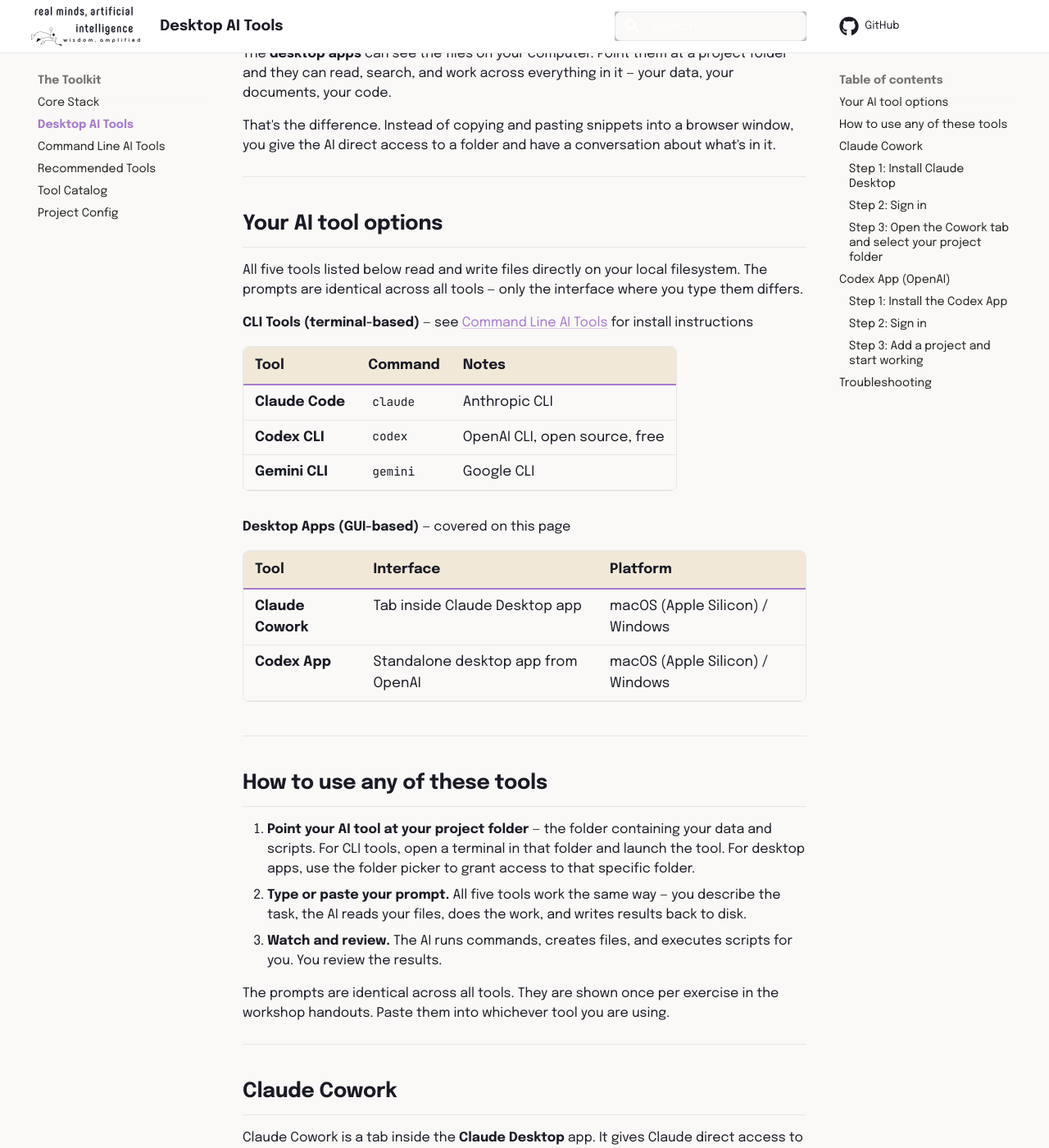
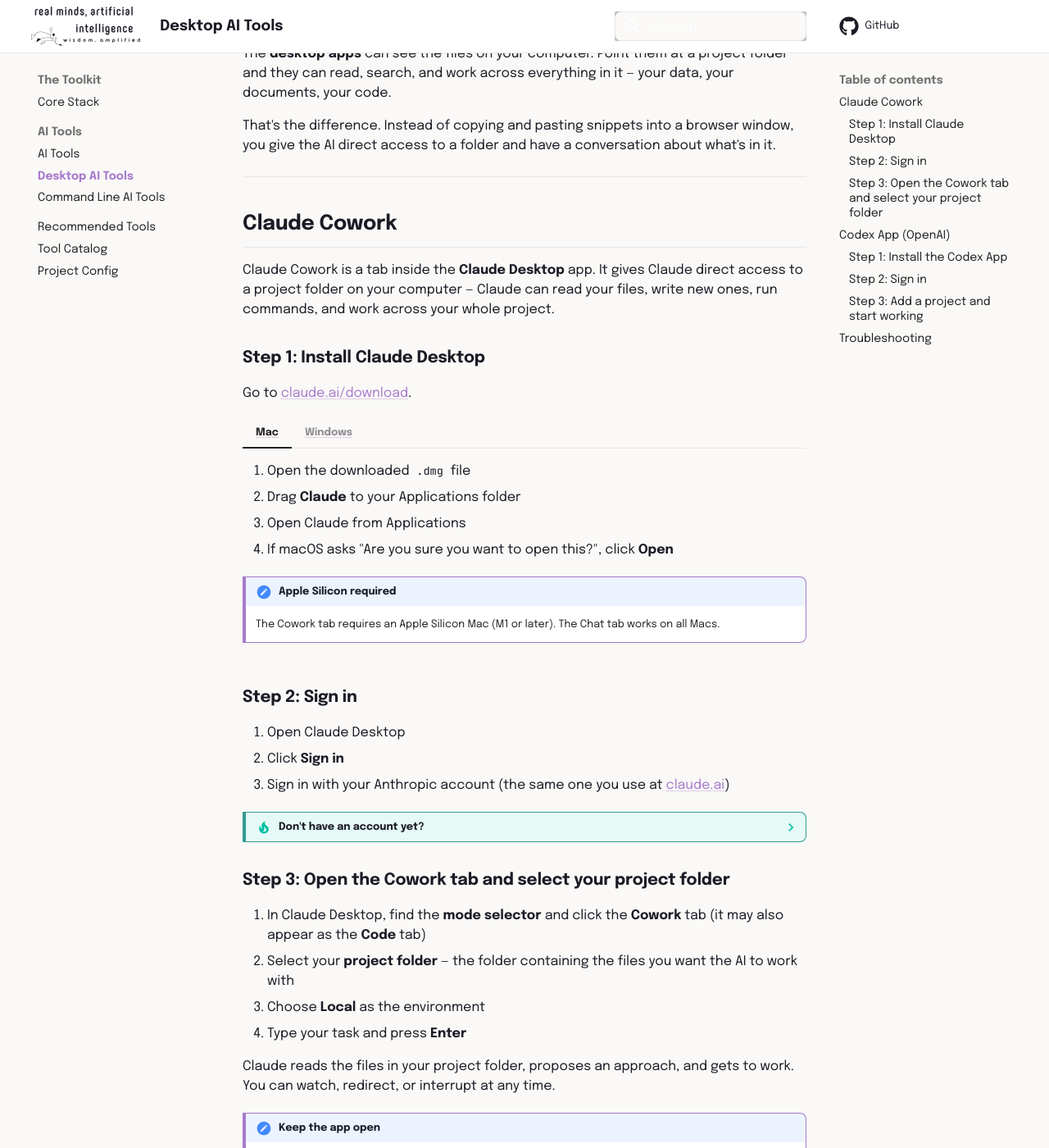
Before and after one commit to realmindsai/just-ask-your-computer, an MkDocs documentation site: the page built from docs/toolkit/desktop-apps.md, in a window 1280 px wide and 1400 px high, scrolled down 215 px. Shown: the whole window at 82% size. Built offline with MkDocs 1.6.1 and Material for MkDocs 9.7.7, drawn with Linux system fonts in a browser that asks for light colours; comment, search, counter and statistics services are not loaded.

Commit message:
feat: add AI Tools overview page with nested submenu
Parent AI Tools page shows all 5 tools and links to Desktop AI Tools
and Command Line AI Tools sub-pages. Removes duplicate CLI table from
the desktop page.

Co-Authored-By: Claude Opus 4.6 (1M context) <noreply@anthropic.com>

```diff
--- a/docs/toolkit/desktop-apps.md
+++ b/docs/toolkit/desktop-apps.md
@@ -3,37 +3,6 @@
 The web versions of Claude and ChatGPT can only see what you paste into the chat. The **desktop apps** can see the files on your computer. Point them at a project folder and they can read, search, and work across everything in it — your data, your documents, your code.
 
 That's the difference. Instead of copying and pasting snippets into a browser window, you give the AI direct access to a folder and have a conversation about what's in it.
-
----
-
-## Your AI tool options
-
-All five tools listed below read and write files directly on your local filesystem. The prompts are identical across all tools — only the interface where you type them differs.
-
-**CLI Tools (terminal-based)** — see [Command Line AI Tools](ai-tools.md) for install instructions
-
-| Tool | Command | Notes |
-|------|---------|-------|
-| **Claude Code** | `claude` | Anthropic CLI |
-| **Codex CLI** | `codex` | OpenAI CLI, open source, free |
-| **Gemini CLI** | `gemini` | Google CLI |
-
-**Desktop Apps (GUI-based)** — covered on this page
-
-| Tool | Interface | Platform |
-|------|-----------|----------|
-| **Claude Cowork** | Tab inside Claude Desktop app | macOS (Apple Silicon) / Windows |
-| **Codex App** | Standalone desktop app from OpenAI | macOS (Apple Silicon) / Windows |
-
----
-
-## How to use any of these tools
-
-1. **Point your AI tool at your project folder** — the folder containing your data and scripts. For CLI tools, open a terminal in that folder and launch the tool. For desktop apps, use the folder picker to grant access to that specific folder.
-2. **Type or paste your prompt.** All five tools work the same way — you describe the task, the AI reads your files, does the work, and writes results back to disk.
-3. **Watch and review.** The AI runs commands, creates files, and executes scripts for you. You review the results.
-
-The prompts are identical across all tools. They are shown once per exercise in the workshop handouts. Paste them into whichever tool you are using.
 
 ---
 
--- a/mkdocs.yml
+++ b/mkdocs.yml
@@ -48,8 +48,10 @@ nav:
     - WSL Home Folder: getting-started/wsl-home-folder.md
   - The Toolkit:
     - Core Stack: toolkit/core-stack.md
-    - Desktop AI Tools: toolkit/desktop-apps.md
-    - Command Line AI Tools: toolkit/ai-tools.md
+    - AI Tools:
+      - toolkit/ai-tools-overview.md
+      - Desktop AI Tools: toolkit/desktop-apps.md
+      - Command Line AI Tools: toolkit/ai-tools.md
     - Recommended Tools: toolkit/recommended-tools.md
     - Tool Catalog: toolkit/tool-catalog.md
     - Project Config: toolkit/project-config.md
```
Also changed, not shown: docs/index.md (+1 -1 lines), docs/toolkit/ai-tools-overview.md (added, +40 -0 lines).
